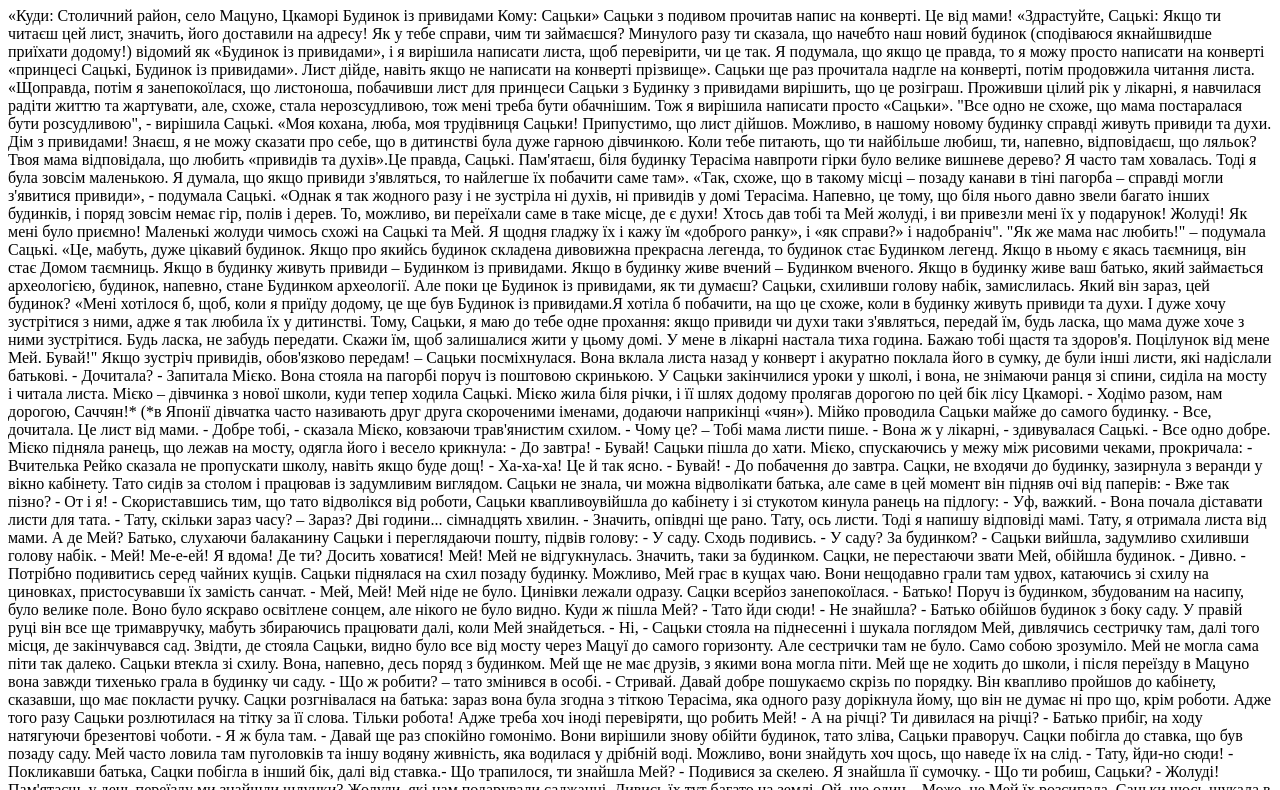
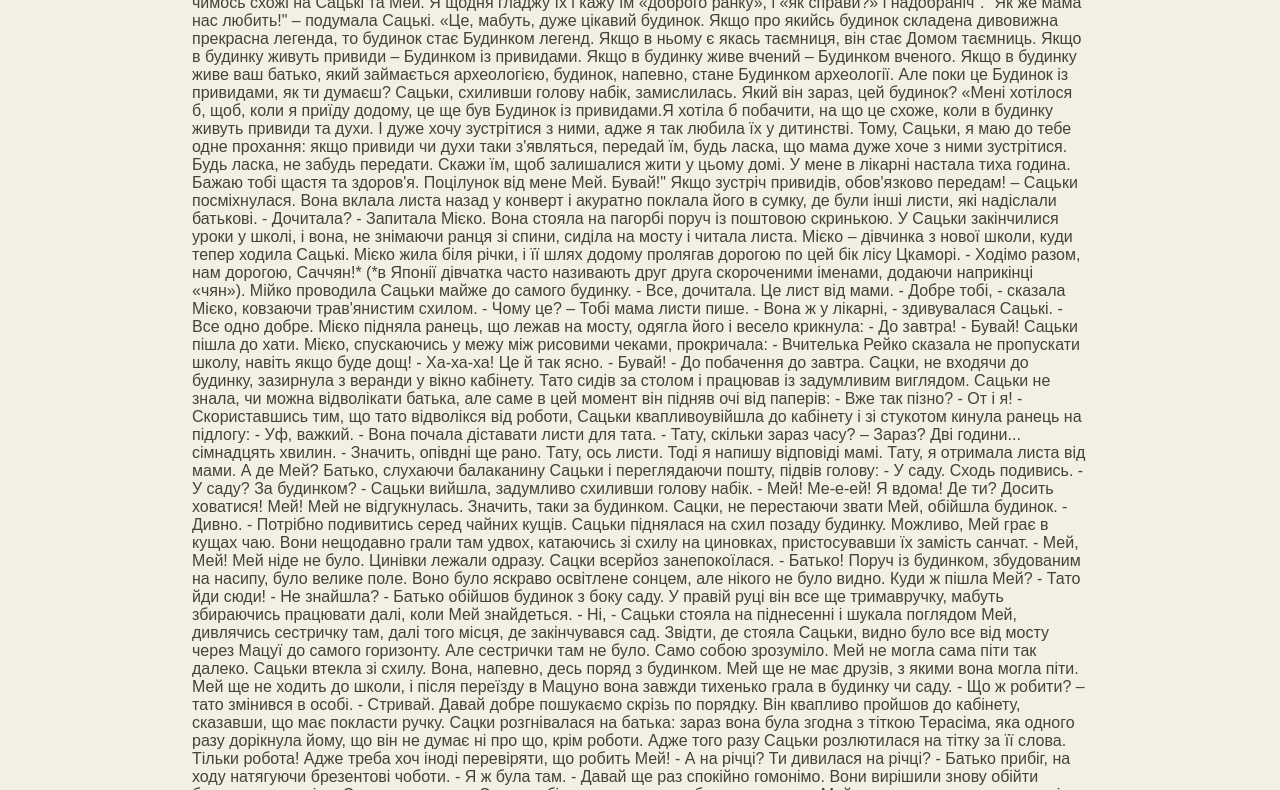
Before and after one commit to eriwka/totoro.final, a plain HTML site: page fifth.html in a window 1280 px wide. Shown: the part 475-1265 px from the top of the page. Drawn offline with Linux system fonts and the light colour scheme.

Commit message:
Update fifth.html

```diff
--- a/fifth.html
+++ b/fifth.html
@@ -2,7 +2,7 @@
 <!DOCTYPE html>
 <html lang="en">
 <head>
-    <link rel="stylesheet" href="style.css.2">
+    <link rel="stylesheet" href="style-2.css">
     <meta charset="UTF-8">
     <meta name="viewport" content="width=device-width, initial-scale=1.0">
     <title> Chapter 1 Totoro</title>
```
